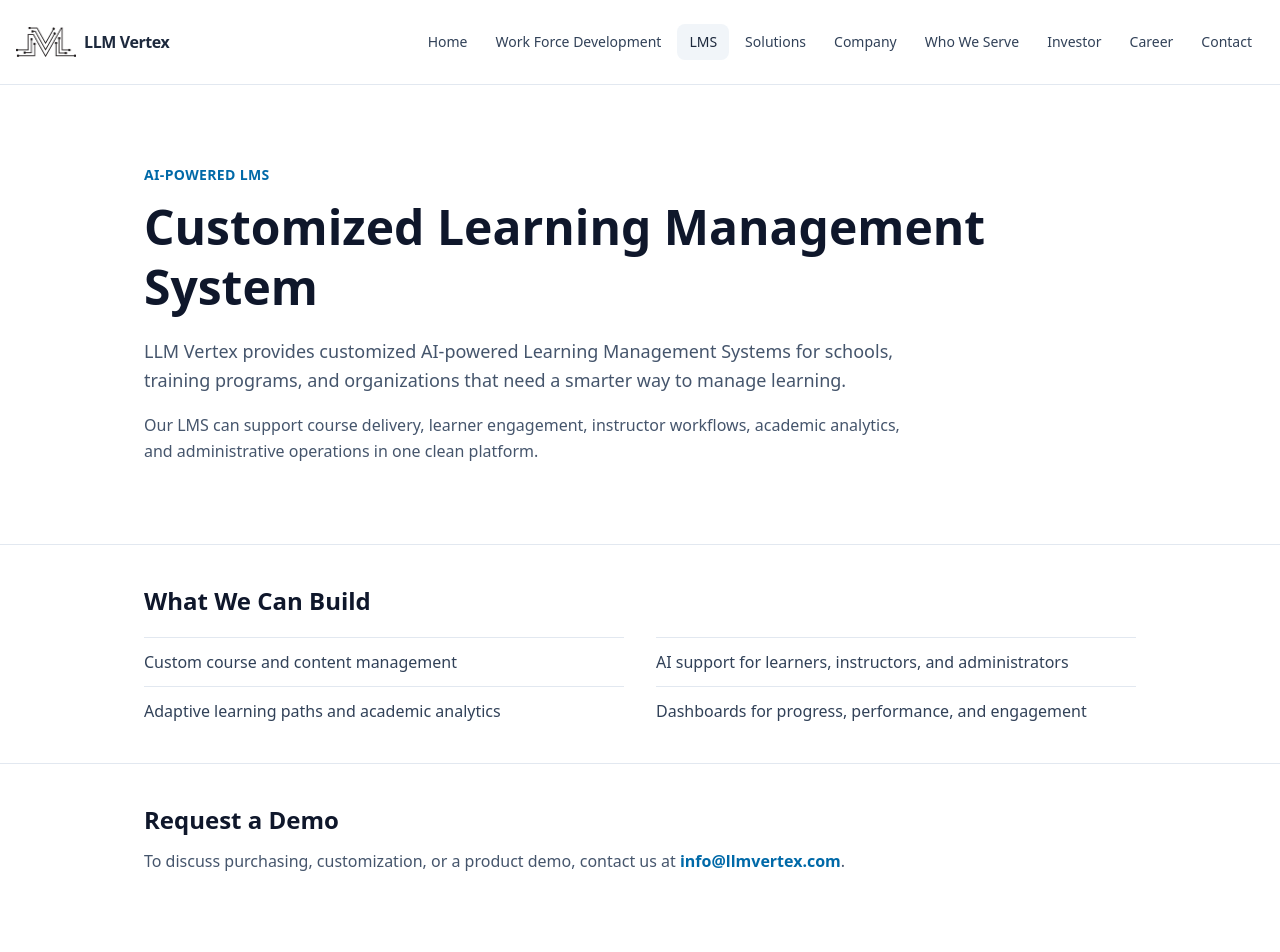
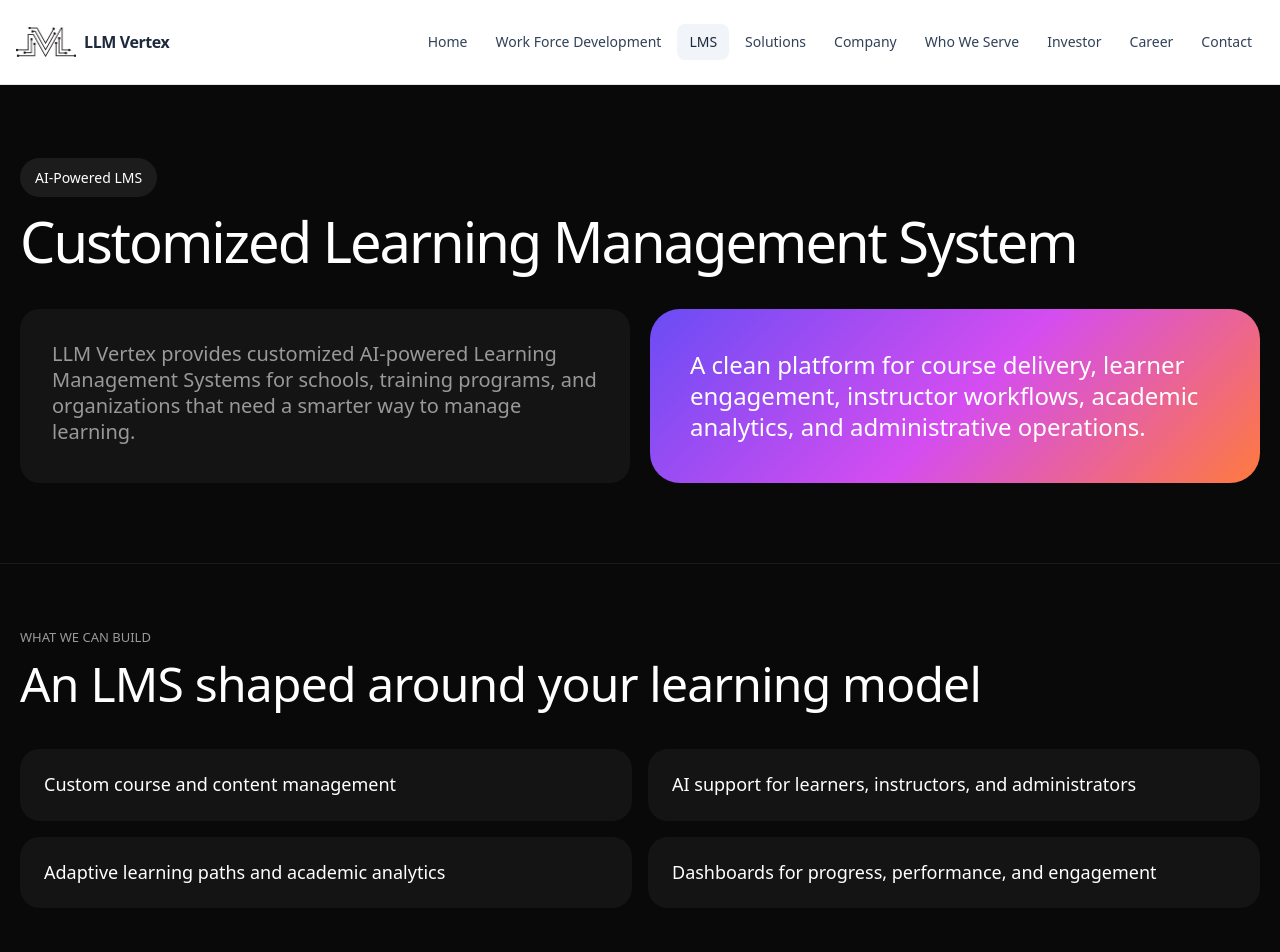
Before and after one commit to jualam/LLM_Vertex, a React (Vite) app: page /learning-management-system in a window 1280 px wide. Shown: the top 952 px of the page. Built offline with nearby package versions, Linux system fonts and the light colour scheme.

Commit message:
LMS Page

```diff
--- a/src/pages/LearningManagementSystem.jsx
+++ b/src/pages/LearningManagementSystem.jsx
@@ -1,4 +1,10 @@
-export default function LearningManagementSystem() {
+import { motion as Motion } from "framer-motion";
+
+const fadeUp = {
+  hidden: { opacity: 0, y: 24 },
+  show: { opacity: 1, y: 0, transition: { duration: 0.65, ease: [0.22, 1, 0.36, 1] } },
+};
+
 const features = [
   "Custom course and content management",
   "AI support for learners, instructors, and administrators",
@@ -6,49 +12,95 @@ export default function LearningManagementSystem() {
   "Dashboards for progress, performance, and engagement",
 ];
 
+export default function LearningManagementSystem() {
   return (
-    <main className="bg-white text-slate-900">
-      <section className="max-w-5xl mx-auto px-4 py-14 md:py-20">
-        <p className="text-sm font-semibold uppercase tracking-wide text-sky-700">
+    <main className="bg-[#090909] text-white [font-feature-settings:'cv01','cv05','cv09','cv11','ss03','ss07']">
+      <section className="mx-auto max-w-7xl px-5 py-14 md:py-20">
+        <Motion.div variants={fadeUp} initial="hidden" animate="show">
+          <div className="max-w-6xl">
+            <span className="rounded-full bg-[#1c1c1c] px-[15px] py-[10px] text-[14px] font-medium text-white">
               AI-Powered LMS
-        </p>
-        <h1 className="mt-3 text-3xl md:text-5xl font-extrabold leading-tight">
+            </span>
+            <h1 className="mt-6 text-4xl font-medium leading-[1] tracking-[-1.2px] text-white md:text-5xl md:tracking-[-2px] lg:text-[56px]">
               Customized Learning Management System
             </h1>
-        <p className="mt-5 max-w-3xl text-slate-600 text-base md:text-lg leading-relaxed">
+          </div>
+        </Motion.div>
+
+        <Motion.div
+          variants={fadeUp}
+          initial="hidden"
+          animate="show"
+          className="mt-10 grid gap-5 md:grid-cols-2"
+        >
+          <div className="rounded-[20px] bg-[#141414] p-6 md:p-8">
+            <p className="text-[20px] leading-[1.3] text-[#999999]">
               LLM Vertex provides customized AI-powered Learning Management Systems for schools,
               training programs, and organizations that need a smarter way to manage learning.
             </p>
-        <p className="mt-4 max-w-3xl text-slate-600 leading-relaxed">
-          Our LMS can support course delivery, learner engagement, instructor workflows,
-          academic analytics, and administrative operations in one clean platform.
+          </div>
+
+          <div className="rounded-[30px] bg-[linear-gradient(135deg,#6a4cf5_0%,#d44df0_52%,#ff7a3d_100%)] p-8 md:p-10">
+            <p className="text-[24px] leading-[1.3] text-white">
+              A clean platform for course delivery, learner engagement, instructor workflows,
+              academic analytics, and administrative operations.
             </p>
+          </div>
+        </Motion.div>
       </section>
 
-      <section className="border-t border-slate-200">
-        <div className="max-w-5xl mx-auto px-4 py-10">
-          <h2 className="text-2xl font-bold">What We Can Build</h2>
-          <div className="mt-5 grid md:grid-cols-2 gap-x-8 gap-y-3">
+      <section className="border-y border-[#1a1a1a] py-16">
+        <div className="mx-auto max-w-7xl px-5">
+          <Motion.div
+            variants={fadeUp}
+            initial="hidden"
+            whileInView="show"
+            viewport={{ once: true, amount: 0.3 }}
+            className="max-w-5xl"
+          >
+            <p className="text-[13px] font-medium uppercase text-[#999999]">What We Can Build</p>
+            <h2 className="mt-3 text-3xl font-medium leading-[1.05] tracking-[-.8px] text-white md:text-5xl">
+              An LMS shaped around your learning model
+            </h2>
+          </Motion.div>
+
+          <div className="mt-10 grid gap-4 md:grid-cols-2">
             {features.map((feature) => (
-              <div key={feature} className="border-t border-slate-200 pt-3 text-slate-700">
+              <Motion.div
+                key={feature}
+                variants={fadeUp}
+                initial="hidden"
+                whileInView="show"
+                viewport={{ once: true, amount: 0.25 }}
+                className="rounded-[20px] bg-[#141414] p-6 text-[18px] leading-[1.3] text-white"
+              >
                 {feature}
-              </div>
+              </Motion.div>
             ))}
           </div>
         </div>
       </section>
 
-      <section className="border-t border-slate-200">
-        <div className="max-w-5xl mx-auto px-4 py-10">
-          <h2 className="text-2xl font-bold">Request a Demo</h2>
-          <p className="mt-3 max-w-3xl text-slate-600 leading-relaxed">
+      <section className="mx-auto max-w-7xl px-5 py-16 md:py-20">
+        <Motion.div
+          variants={fadeUp}
+          initial="hidden"
+          whileInView="show"
+          viewport={{ once: true, amount: 0.35 }}
+          className="rounded-[20px] bg-[#141414] p-8 md:p-10"
+        >
+          <p className="text-[13px] font-medium uppercase text-[#999999]">Request a Demo</p>
+          <h2 className="mt-3 text-4xl font-medium leading-none tracking-[-1px] text-white md:text-6xl">
+            Discuss your LMS project.
+          </h2>
+          <p className="mt-5 max-w-3xl text-[18px] leading-[1.3] text-[#999999]">
             To discuss purchasing, customization, or a product demo, contact us at{" "}
-            <a className="font-semibold text-sky-700 hover:underline" href="mailto:info@llmvertex.com">
+            <a className="font-medium text-[#0099ff] hover:underline" href="mailto:info@llmvertex.com">
               info@llmvertex.com
             </a>
             .
           </p>
-        </div>
+        </Motion.div>
       </section>
     </main>
   );
```
Lines whose indentation alone changed are shown as unchanged.
